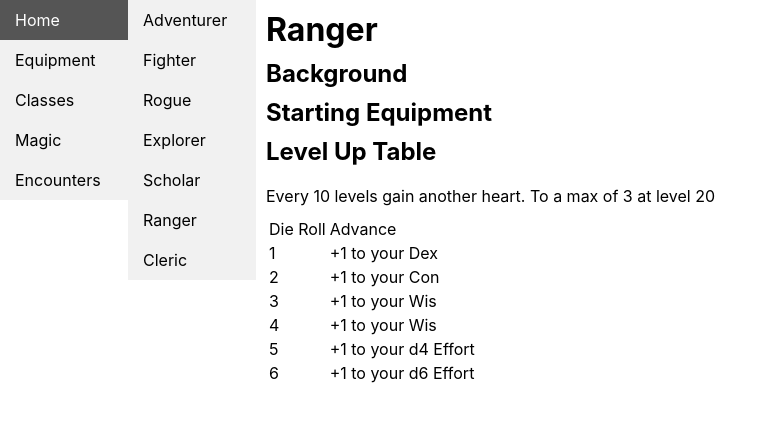
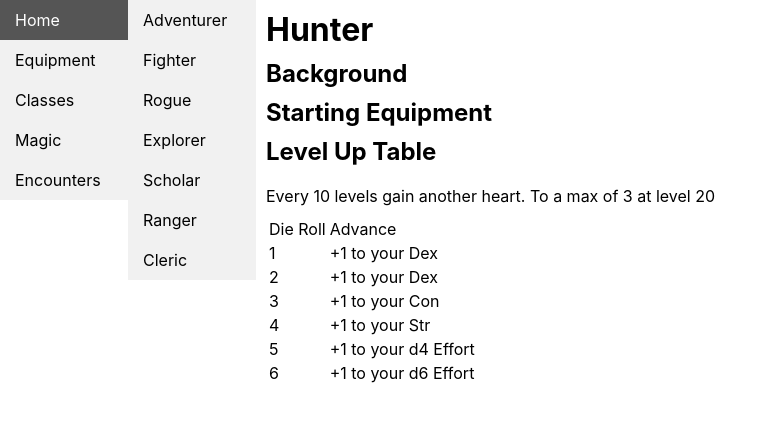
Before and after one commit to zbetzen/zbetzen.github.io, a React (Create React App) app: page /classes/Ranger in a window 1280 px wide. Shown: the top 422 px of the page, without its empty margins (0-778 px from the left). Built offline with nearby package versions, Linux system fonts and the light colour scheme.

Commit message:
reworked skills

```diff
--- a/src/pages/classes/Cleric.js
+++ b/src/pages/classes/Cleric.js
@@ -2,13 +2,11 @@ import LevelUpRollTable from "./LevelUpRollTable";
 
 const Cleric = () => {
   const myItems = [
-    'Con',
-    'Wis',
     'Cha',
     'Cha',
-    'd4 Effort',
-    'd10 Effort',
-    'd12 Effort',
+    'Wis',
+    'Int',
+    'd6 Effort',
     'd12 Effort'
   ];
 
--- a/src/pages/classes/Explorer.js
+++ b/src/pages/classes/Explorer.js
@@ -2,12 +2,10 @@ import LevelUpRollTable from "./LevelUpRollTable";
 
 const Explorer = () => {
   const myItems = [
-    'Dex',
     'Con',
     'Con',
-    'Wis',
-    'Cha',
-    'd4 Effort',
+    'Str',
+    'Int',
     'd6 Effort',
     'd10 Effort'
   ];
--- a/src/pages/classes/Fighter.js
+++ b/src/pages/classes/Fighter.js
@@ -7,14 +7,12 @@ const Fighter = () => {
     'Dex',
     'Con',
     'd6 Effort',
-    'd8 Effort',
-    'd8 Effort',
-    'd12 Effort'
+    'd8 Effort'
   ];
 
     return (
       <div class="bodyElement">
-        <h1>Fighter</h1>
+        <h1>Warrior</h1>
         <h2>Background</h2>
         <h2>Starting Equipment</h2>
         <h2>Level Up Table</h2>
--- a/src/pages/classes/Ranger.js
+++ b/src/pages/classes/Ranger.js
@@ -3,16 +3,16 @@ import LevelUpRollTable from "./LevelUpRollTable";
 const Ranger = () => {
   const myItems = [
     'Dex',
+    'Dex',
     'Con',
-    'Wis',
-    'Wis',
+    'Str',
     'd4 Effort',
     'd6 Effort'
   ];
 
     return (
       <div class="bodyElement">
-        <h1>Ranger</h1>
+        <h1>Hunter</h1>
         <h2>Background</h2>
         <h2>Starting Equipment</h2>
         <h2>Level Up Table</h2>
--- a/src/pages/classes/Rogue.js
+++ b/src/pages/classes/Rogue.js
@@ -2,12 +2,12 @@ import LevelUpRollTable from "./LevelUpRollTable";
 
 const Rogue = () => {
   const myItems = [
+    'Wis',
+    'Wis',
     'Dex',
-    'Dex',
-    'Wis',
     'Cha',
-    'd4 Effort',
-    'd6 Effort'
+    'd8 Effort',
+    'd12 Effort'
   ];
 
     return (
--- a/src/pages/classes/Scholar.js
+++ b/src/pages/classes/Scholar.js
@@ -2,14 +2,12 @@ import LevelUpRollTable from "./LevelUpRollTable";
 
 const Scholar = () => {
   const myItems = [
-    'Con',
     'Int',
     'Int',
     'Wis',
-    'Dex',
+    'Cha',
     'd8 Effort',
-    'd10 Effort',
-    'd12 Effort'
+    'd10 Effort'
   ];
 
     return (
```
